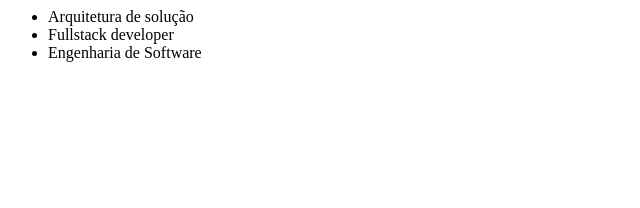
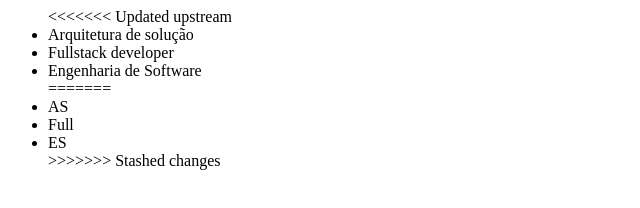
Before and after one commit to silviobedine/portal, a plain HTML site: page index.html in a window 1280 px wide. Shown: the whole page, without its empty margins (0-640 px from the left). Drawn offline with Linux system fonts and the light colour scheme.

Commit message:
commit por equipe

```diff
--- a/index.html
+++ b/index.html
@@ -2,9 +2,15 @@
   <title>Disciplinas da pós</title>
   <body>
     <ul>
+<<<<<<< Updated upstream
       <li>Arquitetura de solução</li>
       <li>Fullstack developer</li>
       <li>Engenharia de Software</li>
+=======
+      <li>AS</li>
+      <li>Full</li>
+      <li>ES</li>
+>>>>>>> Stashed changes
     <ul>
   </body>
 </html>
```
